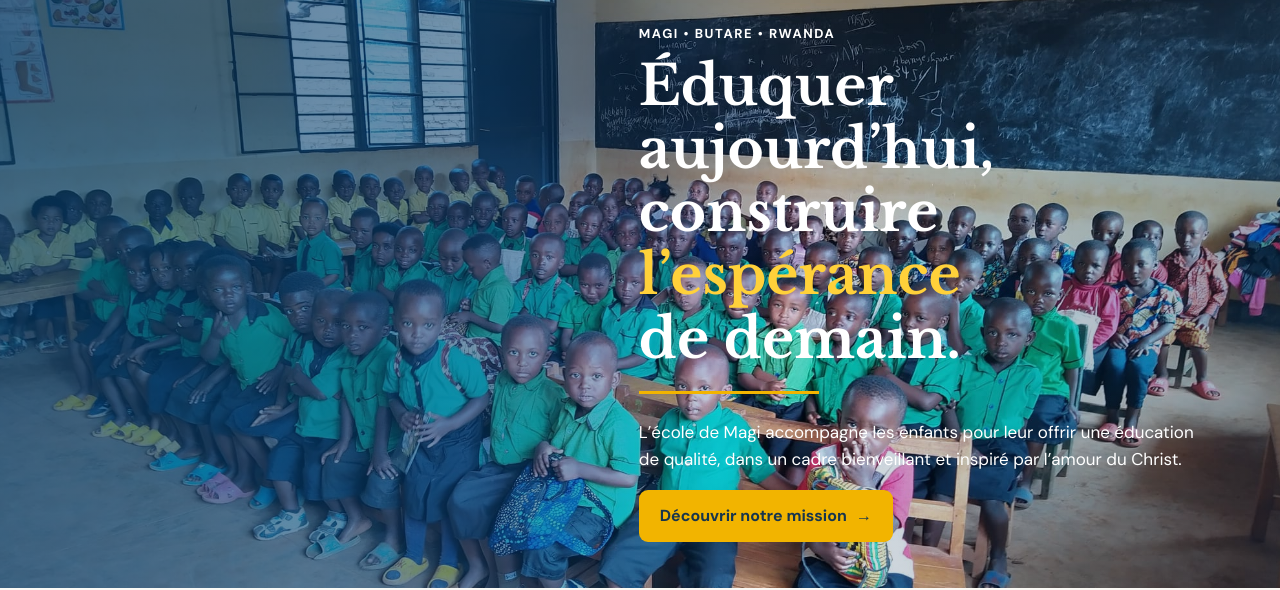
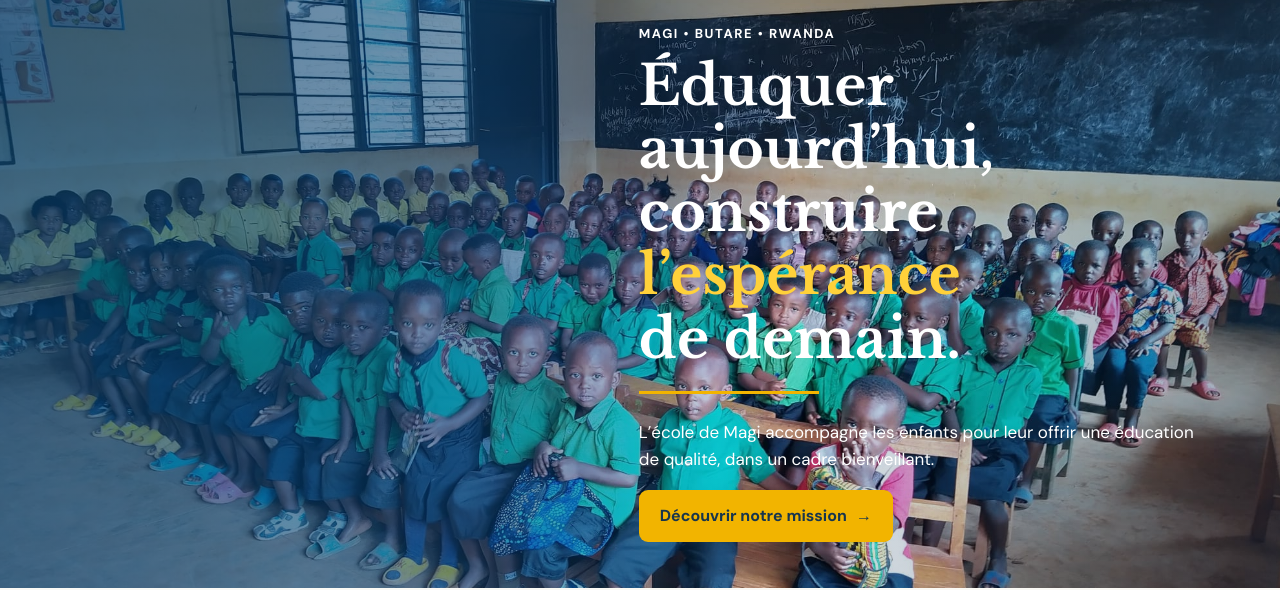
Before and after one commit to ghhcern/maindanslamainpourmagi, a plain HTML site: page index.html in a window 1280 px wide. Shown: the part 235-825 px from the top of the page. Drawn offline with nearby package versions, Linux system fonts and the light colour scheme.

Commit message:
enlevé amour du Christ

```diff
--- a/index.html
+++ b/index.html
@@ -36,7 +36,7 @@
         <p class="eyebrow">Magi • Butare • Rwanda</p>
         <h1>Éduquer aujourd’hui,<br>construire <span>l’espérance</span><br>de demain.</h1>
         <div class="gold-line"></div>
-        <p>L’école de Magi accompagne les enfants pour leur offrir une éducation de qualité, dans un cadre bienveillant et inspiré par l’amour du Christ.</p>
+        <p>L’école de Magi accompagne les enfants pour leur offrir une éducation de qualité, dans un cadre bienveillant.</p>
         <a class="btn btn-gold" href="notre-histoire.html">Découvrir notre mission <span>→</span></a>
       </div>
     </div>
```
